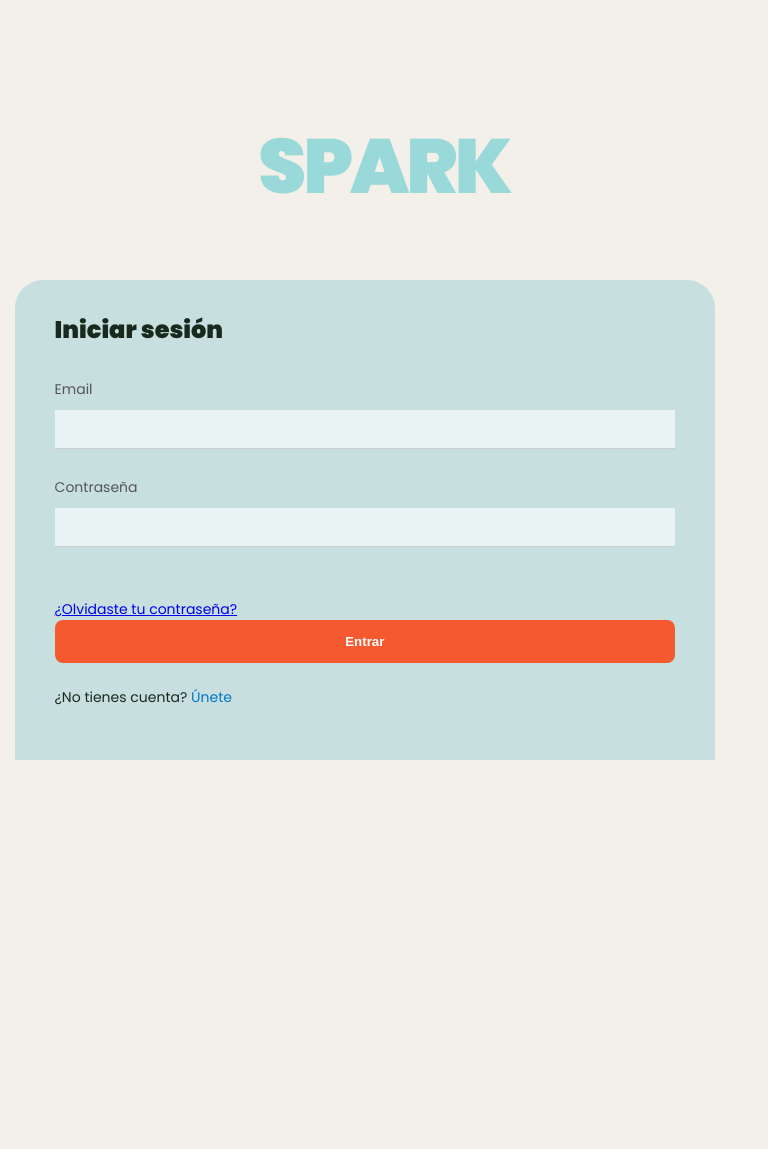
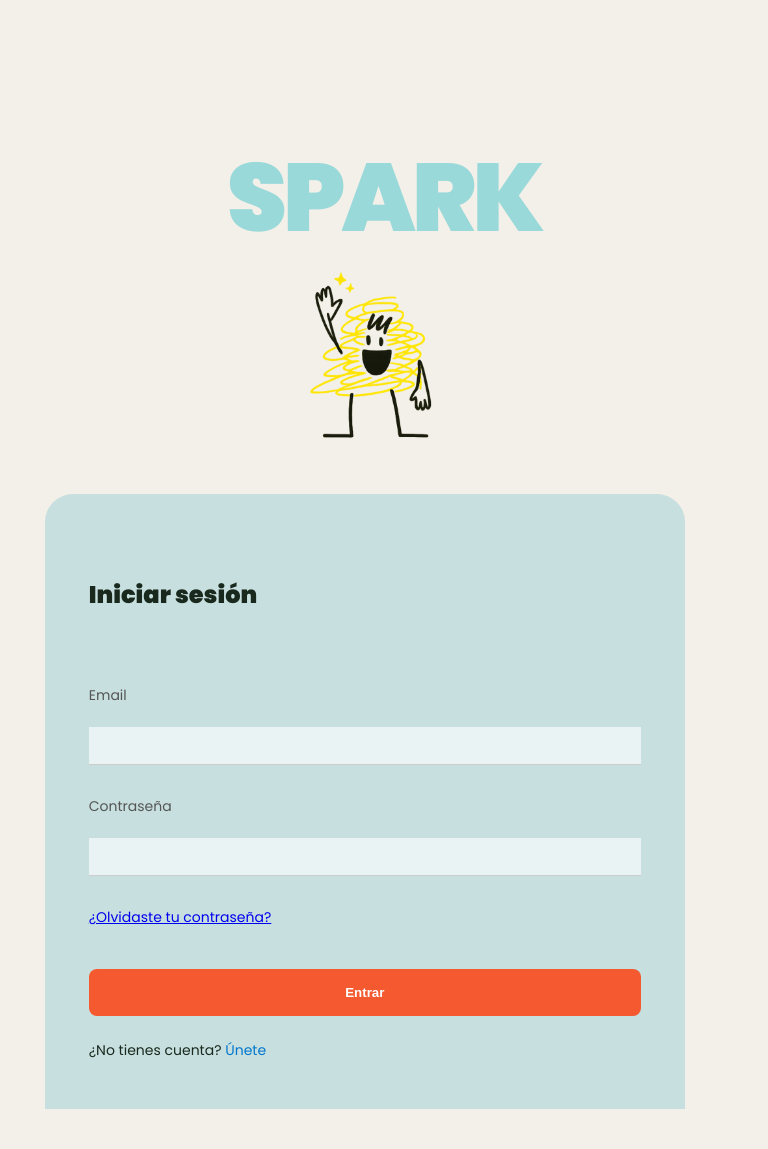
Before and after one commit to natylimonchy/SPARK, a PHP site: page /login.html in a window 768 px wide. Before the commit the page ends 760 px from the top, so only its background shows below. Run offline with PHP 8.4, Linux system fonts and the light colour scheme.

Commit message:
mejoras responsive login

```diff
--- a/login.css
+++ b/login.css
@@ -92,78 +92,74 @@ body{
 
 @media (min-width:481px) and (max-width:1024px){
 
-  html, body{
-    height:100%;
-    overflow:hidden;
+  body{
+    display:block;
+    height:100vh;
+    margin:0;
   }
 
   .layout{
-    position:relative;
-    height:100vh;
-    max-height:100vh;
-    overflow:hidden;
+    min-height:100vh;
     display:flex;
     flex-direction:column;
-    align-items:center;
   }
 
   .hero{
     flex:1;
-    width:100%;
     display:flex;
     flex-direction:column;
-    justify-content:center;
+    justify-content:flex-end;
     align-items:center;
-    overflow:hidden;
+    gap:16px;
+    padding-bottom:32px;
+
   }
 
   .logo{
-    transform: translateY(12px);
+    transform: translateY(150px);
+    font-size:96px;
     letter-spacing:-0.04em;
   }
 
   .hero-image{
-    width:42%;
-    transform:none;
+    width:260px;
+    transform: translateY(50px);
   }
 
   .auth{
-    position:absolute;
-    bottom:0;
-    left:0;
+    margin-top:auto;
     width:100%;
-    height:60vh;
     display:flex;
     justify-content:center;
-    align-items:stretch;
+
   }
 
   .card{
-    width:96%;
-    max-width:1000px;
-    height:100%;
+    width:95%;
+    max-width:640px;
+    min-height:60vh;
+    padding:48px 44px;
     border-radius:28px 28px 0 0;
-    padding:32px 40px 24px;
-    display:flex;
-    flex-direction:column;
-    box-sizing:border-box;
+
   }
 
   .card h2{
-    margin-bottom:32px;
+
+    margin-top: 35px;
+    margin-bottom: 70px;
   }
 
-  .card form{
-    display:flex;
-    flex-direction:column;
-    gap:22px;
-    flex:1;
+  .card input{
+    font-size:15px;
+    margin-top: 20px;
   }
 
   .card button{
-    margin-top:auto;
+    padding:16px;
+    margin-top: 40px;
   }
 }
+
 
 
 @media (max-width:480px){
```
